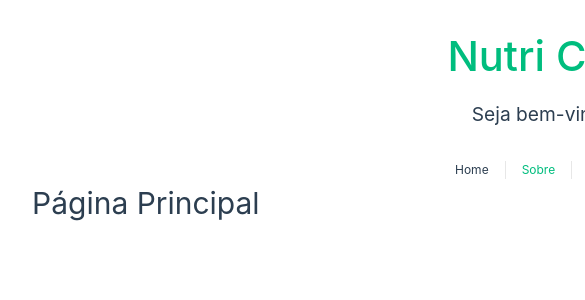
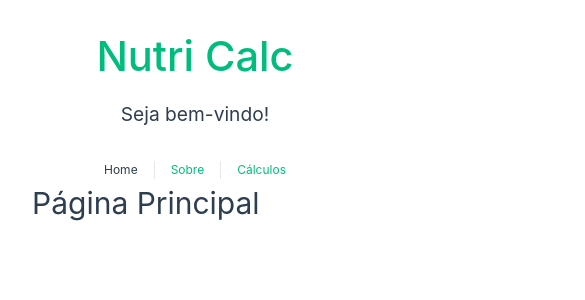
Before and after one commit to senacgo-hugotannus/nutri-calc-frontend, a Vue app: page / in a window 390 px wide. Shown: the top 300 px of the page, 585 px wide, since content can reach past the window. Built offline with nearby package versions, Linux system fonts and the light colour scheme.

Commit message:
responsividade concluida

```diff
--- a/src/assets/main.css
+++ b/src/assets/main.css
@@ -3,8 +3,6 @@
 #app {
   display: flex;
   flex-direction: column;
-  width: 1092px;
-  max-width: 1280px;
   margin: 0 auto;
   padding: 2rem;
   font-weight: normal;
@@ -33,6 +31,8 @@ a,
   #app {
     display: flex;
     flex-direction: row;
+    width: 1092px;
+    max-width: 1280px;
   }
 }
 
```
